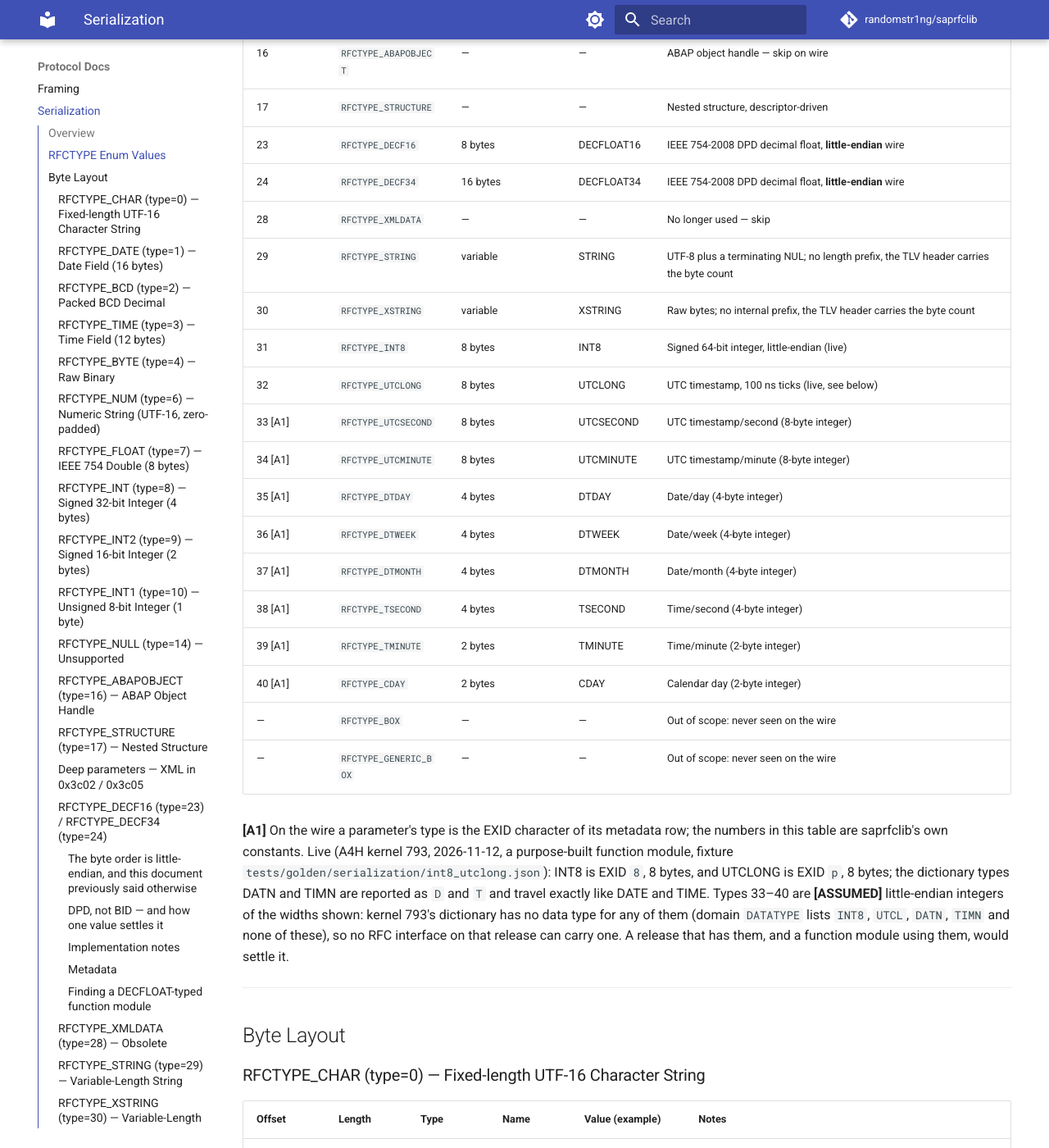
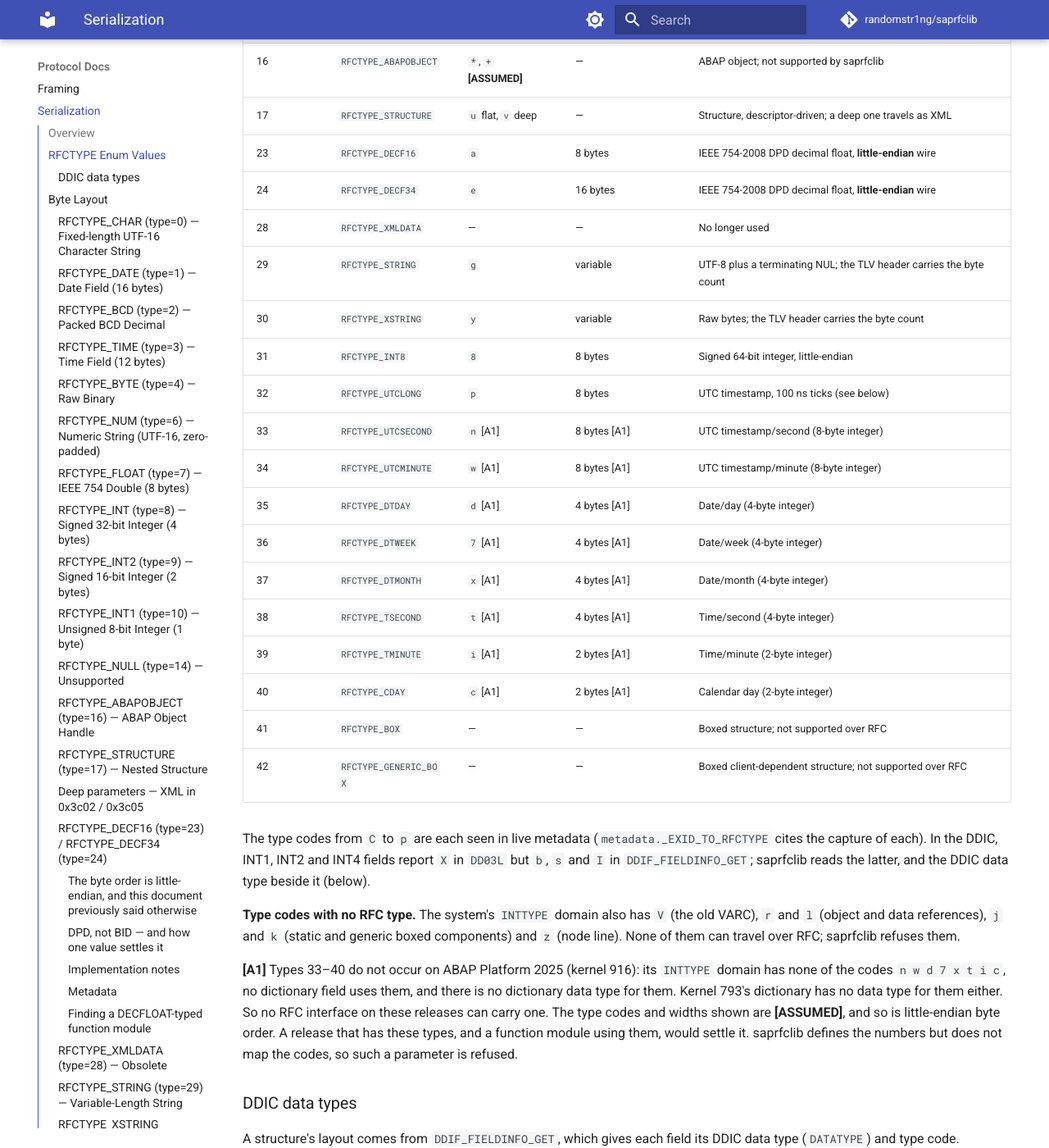
Before and after one commit to randomstr1ng/saprfclib, an MkDocs documentation site: the page built from docs/protocol/serialization.md, in a window 1280 px wide and 1400 px high, scrolled down 1608 px. Shown: the whole window at 82% size. Built offline with MkDocs 1.6.1 and Material for MkDocs 9.7.7, drawn with Linux system fonts in a browser that asks for light colours; comment, search, counter and statistics services are not loaded; some of the changed text lies outside the part shown.

Commit message:
fix: send PREC, GGM1, D16S and D34S structure fields, list every RFC type
GGM1 (geometry), D16S and D34S were unknown DDIC data types, so a structure
field of one was dropped from the layout and ABAP refused the call with
CALL_FUNCTION_WRONG_VALUE_LENG. PREC was sent as RAW, which in XML is base64,
and ABAP refused it with CONVT_NO_NUMBER.

- GGM1 -> XSTRING, D16S -> DECFLOAT16, D34S -> DECFLOAT34, as DDIF_FIELDINFO_GET
  reports them (type codes y, a, e).
- PREC -> INT2: DDIF_FIELDINFO_GET reports s, INTLEN 2, for every PREC field
  sampled.
- Alignments D16S 8, D34S 16, GGM1 4, the gcd of their field offsets across the
  system's structures.
- docs/protocol/serialization.md lists every RFC type with its type code, the
  type codes that cannot travel over RFC, and how each DDIC data type is sent.

Evidence: a live echo through a module taking VERI_TYPES_CV and
SADL_V_GEOM_EWKB, ABAP Platform 2025, 2026-11-27, from the reference client and
from saprfclib (tests/golden/serialization/ddic_types.json).

```diff
--- a/docs/protocol/serialization.md
+++ b/docs/protocol/serialization.md
@@ -35,53 +35,97 @@ DECFLOAT section below (`decfloat_response.bin`).
 
 ## RFCTYPE Enum Values
 
-The 29 numbered type codes `saprfclib` defines (`src/saprfclib/codec.py`). Values 31–40 (`RFCTYPE_INT8` through
-`RFCTYPE_CDAY`) continue the sequence from `RFCTYPE_XSTRING = 30`; see **[A1]** for what is
-known about them.
+Every RFC type there is: the numbers run from 0 to 42, and the ones not listed (11–13, 15,
+18–22, 25–27) are not defined. On the wire a parameter's or field's type is not this number
+but the one-character type code of its metadata (`EXID` in `RFC_GET_FUNCTION_INTERFACE`'s
+`PARAMS`, `INTTYPE` in `DDIF_FIELDINFO_GET`'s `DFIES` rows), which saprfclib maps to the
+number (`metadata._EXID_TO_RFCTYPE`). A code it does not know is refused, not guessed.
 
-| Value | Name | Wire Size | ABAP Type | Description |
+| Value | Name | Type code | Wire Size | Description |
 |-------|------|-----------|-----------|-------------|
-| 0 | `RFCTYPE_CHAR` | N × 2 bytes (UTF-16) | C | Fixed-length char, blank-padded in UC mode |
-| 1 | `RFCTYPE_DATE` | 16 bytes (8 UC chars) | D | Date: YYYYMMDD in UTF-16 |
-| 2 | `RFCTYPE_BCD` | 1–16 bytes | P | Packed BCD decimal; length from descriptor |
-| 3 | `RFCTYPE_TIME` | 12 bytes (6 UC chars) | T | Time: HHMMSS in UTF-16 |
-| 4 | `RFCTYPE_BYTE` | N bytes | X | Raw binary, fixed length from descriptor |
-| 5 | `RFCTYPE_TABLE` | — | — | Internal table (container, not scalar) |
-| 6 | `RFCTYPE_NUM` | N × 2 bytes (UTF-16) | N | Numeric string, leading-zero-padded, UTF-16 |
-| 7 | `RFCTYPE_FLOAT` | 8 bytes | F | IEEE 754 double-precision float |
-| 8 | `RFCTYPE_INT` | 4 bytes | I | Signed 32-bit integer, little-endian |
-| 9 | `RFCTYPE_INT2` | 2 bytes | — | Signed 16-bit integer (obsolete) |
-| 10 | `RFCTYPE_INT1` | 1 byte | — | Unsigned 8-bit integer (obsolete) |
-| 14 | `RFCTYPE_NULL` | — | — | Not supported — skip on wire |
-| 16 | `RFCTYPE_ABAPOBJECT` | — | — | ABAP object handle — skip on wire |
-| 17 | `RFCTYPE_STRUCTURE` | — | — | Nested structure, descriptor-driven |
-| 23 | `RFCTYPE_DECF16` | 8 bytes | DECFLOAT16 | IEEE 754-2008 DPD decimal float, **little-endian** wire |
-| 24 | `RFCTYPE_DECF34` | 16 bytes | DECFLOAT34 | IEEE 754-2008 DPD decimal float, **little-endian** wire |
-| 28 | `RFCTYPE_XMLDATA` | — | — | No longer used — skip |
-| 29 | `RFCTYPE_STRING` | variable | STRING | UTF-8 plus a terminating NUL; no length prefix, the TLV header carries the byte count |
-| 30 | `RFCTYPE_XSTRING` | variable | XSTRING | Raw bytes; no internal prefix, the TLV header carries the byte count |
-| 31 | `RFCTYPE_INT8` | 8 bytes | INT8 | Signed 64-bit integer, little-endian (live) |
-| 32 | `RFCTYPE_UTCLONG` | 8 bytes | UTCLONG | UTC timestamp, 100 ns ticks (live, see below) |
-| 33 [A1] | `RFCTYPE_UTCSECOND` | 8 bytes | UTCSECOND | UTC timestamp/second (8-byte integer) |
-| 34 [A1] | `RFCTYPE_UTCMINUTE` | 8 bytes | UTCMINUTE | UTC timestamp/minute (8-byte integer) |
-| 35 [A1] | `RFCTYPE_DTDAY` | 4 bytes | DTDAY | Date/day (4-byte integer) |
-| 36 [A1] | `RFCTYPE_DTWEEK` | 4 bytes | DTWEEK | Date/week (4-byte integer) |
-| 37 [A1] | `RFCTYPE_DTMONTH` | 4 bytes | DTMONTH | Date/month (4-byte integer) |
-| 38 [A1] | `RFCTYPE_TSECOND` | 4 bytes | TSECOND | Time/second (4-byte integer) |
-| 39 [A1] | `RFCTYPE_TMINUTE` | 2 bytes | TMINUTE | Time/minute (2-byte integer) |
-| 40 [A1] | `RFCTYPE_CDAY` | 2 bytes | CDAY | Calendar day (2-byte integer) |
-| — | `RFCTYPE_BOX` | — | — | Out of scope: never seen on the wire |
-| — | `RFCTYPE_GENERIC_BOX` | — | — | Out of scope: never seen on the wire |
+| 0 | `RFCTYPE_CHAR` | `C` | N × 2 bytes (UTF-16) | Fixed-length char, blank-padded in UC mode |
+| 1 | `RFCTYPE_DATE` | `D` | 16 bytes (8 UC chars) | Date: YYYYMMDD in UTF-16 |
+| 2 | `RFCTYPE_BCD` | `P` | 1–16 bytes | Packed BCD decimal; length from descriptor |
+| 3 | `RFCTYPE_TIME` | `T` | 12 bytes (6 UC chars) | Time: HHMMSS in UTF-16 |
+| 4 | `RFCTYPE_BYTE` | `X` | N bytes | Raw binary, fixed length from descriptor |
+| 5 | `RFCTYPE_TABLE` | `h` | — | Internal table (container, not scalar) |
+| 6 | `RFCTYPE_NUM` | `N` | N × 2 bytes (UTF-16) | Numeric string, leading-zero-padded, UTF-16 |
+| 7 | `RFCTYPE_FLOAT` | `F` | 8 bytes | IEEE 754 double-precision float |
+| 8 | `RFCTYPE_INT` | `I` | 4 bytes | Signed 32-bit integer, little-endian |
+| 9 | `RFCTYPE_INT2` | `s` | 2 bytes | Signed 16-bit integer |
+| 10 | `RFCTYPE_INT1` | `b` | 1 byte | Unsigned 8-bit integer |
+| 14 | `RFCTYPE_NULL` | — | — | Not supported |
+| 16 | `RFCTYPE_ABAPOBJECT` | `*`, `+` **[ASSUMED]** | — | ABAP object; not supported by saprfclib |
+| 17 | `RFCTYPE_STRUCTURE` | `u` flat, `v` deep | — | Structure, descriptor-driven; a deep one travels as XML |
+| 23 | `RFCTYPE_DECF16` | `a` | 8 bytes | IEEE 754-2008 DPD decimal float, **little-endian** wire |
+| 24 | `RFCTYPE_DECF34` | `e` | 16 bytes | IEEE 754-2008 DPD decimal float, **little-endian** wire |
+| 28 | `RFCTYPE_XMLDATA` | — | — | No longer used |
+| 29 | `RFCTYPE_STRING` | `g` | variable | UTF-8 plus a terminating NUL; the TLV header carries the byte count |
+| 30 | `RFCTYPE_XSTRING` | `y` | variable | Raw bytes; the TLV header carries the byte count |
+| 31 | `RFCTYPE_INT8` | `8` | 8 bytes | Signed 64-bit integer, little-endian |
+| 32 | `RFCTYPE_UTCLONG` | `p` | 8 bytes | UTC timestamp, 100 ns ticks (see below) |
+| 33 | `RFCTYPE_UTCSECOND` | `n` [A1] | 8 bytes [A1] | UTC timestamp/second (8-byte integer) |
+| 34 | `RFCTYPE_UTCMINUTE` | `w` [A1] | 8 bytes [A1] | UTC timestamp/minute (8-byte integer) |
+| 35 | `RFCTYPE_DTDAY` | `d` [A1] | 4 bytes [A1] | Date/day (4-byte integer) |
+| 36 | `RFCTYPE_DTWEEK` | `7` [A1] | 4 bytes [A1] | Date/week (4-byte integer) |
+| 37 | `RFCTYPE_DTMONTH` | `x` [A1] | 4 bytes [A1] | Date/month (4-byte integer) |
+| 38 | `RFCTYPE_TSECOND` | `t` [A1] | 4 bytes [A1] | Time/second (4-byte integer) |
+| 39 | `RFCTYPE_TMINUTE` | `i` [A1] | 2 bytes [A1] | Time/minute (2-byte integer) |
+| 40 | `RFCTYPE_CDAY` | `c` [A1] | 2 bytes [A1] | Calendar day (2-byte integer) |
+| 41 | `RFCTYPE_BOX` | — | — | Boxed structure; not supported over RFC |
+| 42 | `RFCTYPE_GENERIC_BOX` | — | — | Boxed client-dependent structure; not supported over RFC |
 
-**[A1]** On the wire a parameter's type is the EXID character of its metadata row; the
-numbers in this table are saprfclib's own constants. Live (A4H kernel 793, 2026-11-12, a
-purpose-built function module, fixture `tests/golden/serialization/int8_utclong.json`):
-INT8 is EXID `8`, 8 bytes, and UTCLONG is EXID `p`, 8 bytes; the dictionary types DATN and
-TIMN are reported as `D` and `T` and travel exactly like DATE and TIME. Types 33–40 are
-**[ASSUMED]** little-endian integers of the widths shown: kernel 793's dictionary has no data
-type for any of them (domain `DATATYPE` lists `INT8`, `UTCL`, `DATN`, `TIMN` and none of
-these), so no RFC interface on that release can carry one. A release that has them, and a
-function module using them, would settle it.
+The type codes from `C` to `p` are each seen in live metadata (`metadata._EXID_TO_RFCTYPE`
+cites the capture of each). In the DDIC, INT1, INT2 and INT4 fields report `X` in `DD03L` but
+`b`, `s` and `I` in `DDIF_FIELDINFO_GET`; saprfclib reads the latter, and the DDIC data type
+beside it (below).
+
+**Type codes with no RFC type.** The system's `INTTYPE` domain also has `V` (the old VARC),
+`r` and `l` (object and data references), `j` and `k` (static and generic boxed components)
+and `z` (node line). None of them can travel over RFC; saprfclib refuses them.
+
+**[A1]** Types 33–40 do not occur on ABAP Platform 2025 (kernel 916): its `INTTYPE` domain
+has none of the codes `n w d 7 x t i c`, no dictionary field uses them, and there is no
+dictionary data type for them. Kernel 793's dictionary has no data type for them either. So
+no RFC interface on these releases can carry one. The type codes and widths shown are **[ASSUMED]**, and so is little-endian byte order. A
+release that has these types, and a function module using them, would settle it. saprfclib
+defines the numbers but does not map the codes, so such a parameter is refused.
+
+### DDIC data types
+
+A structure's layout comes from `DDIF_FIELDINFO_GET`, which gives each field its DDIC data
+type (`DATATYPE`) and type code. saprfclib types a field by its data type
+(`metadata._DATATYPE_TO_RFCTYPE`), because the type code alone does not separate every case.
+
+| DDIC data type | Type code | RFC type |
+|----------------|-----------|----------|
+| CHAR, CLNT, LANG, CUKY, UNIT, LCHR | `C` | CHAR |
+| NUMC, ACCP | `N` | NUM |
+| DATS, DATN | `D` | DATE |
+| TIMS, TIMN | `T` | TIME |
+| DEC, CURR, QUAN | `P` | BCD |
+| INT1 | `b` | INT1 |
+| INT2, **PREC** | `s` | INT2 |
+| INT4 | `I` | INT |
+| INT8 | `8` | INT8 |
+| FLTP | `F` | FLOAT |
+| RAW, LRAW | `X` | BYTE |
+| STRG, SSTR | `g` | STRING |
+| RSTR, **GGM1** | `y` | XSTRING |
+| D16D, D16R, D16N, **D16S** | `a` | DECF16 |
+| D34D, D34R, D34N, **D34S** | `e` | DECF34 |
+| UTCL | `p` | UTCLONG |
+| STRU | `u` / `v` | STRUCTURE |
+| TTYP | `h` | TABLE |
+
+PREC, GGM1 (geometry, EWKB), D16S and D34S (decfloat with a scale field) were added from a
+live echo: a function module taking `VERI_TYPES_CV`, which has a field of almost every data
+type, and `SADL_V_GEOM_EWKB` returned every value, and the XML saprfclib sent equals the
+reference client's apart from an untouched FLTP field written as its initial value
+(`tests/golden/serialization/ddic_types.json`, ABAP Platform 2025, 2026-11-27). PREC reports
+`s` and is a 2-byte integer; before, saprfclib sent it as RAW, which ABAP refused. Their
+alignments are the gcd of their field offsets across the system's structures: D16S 8, D34S
+16, GGM1 4. VARC has no field on that system and is not mapped.
 
 ---
 
@@ -771,6 +815,7 @@ Examples marked **[synthetic]** are constructed; wire byte order confirmed but v
 | INT8, UTCLONG | Live capture, purpose-built function module, 2026-11-12 (`int8_utclong.json`) |
 | STRUCTURE | Unicode layout from live `DDIF_FIELDINFO_GET` (see framing.md) |
 | UTCSECOND…CDAY (33–40) | **[ASSUMED]**, see [A1] |
+| DDIC PREC, GGM1, D16S, D34S | Live echo, 2026-11-27 (`ddic_types.json`) |
 
 ---
 
@@ -778,9 +823,9 @@ Examples marked **[synthetic]** are constructed; wire byte order confirmed but v
 
 ### Types 33–40
 
-No dictionary type on kernel 793 carries them, so no capture is possible there; widths and
-byte order are **[ASSUMED]** (see [A1]). A release that has them, and a function module using
-them, would settle it.
+No dictionary type on kernel 793 or 916 carries them, so no capture is possible there; type
+codes, widths and byte order are **[ASSUMED]** (see [A1]). A release that has them, and a
+function module using them, would settle it.
 
 ### A digit in a packed field's sign position
 
```
Also changed, not shown: CHANGELOG.md (+10 -0 lines), docs/protocol/framing.md (+6 -3 lines), 4 other files.
